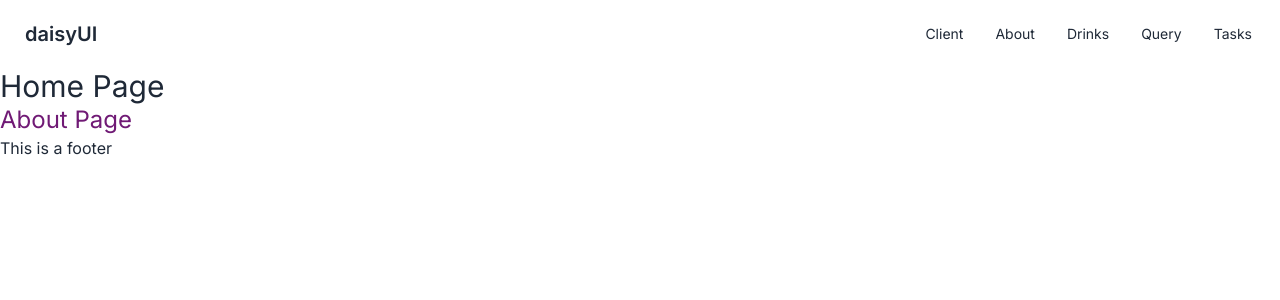
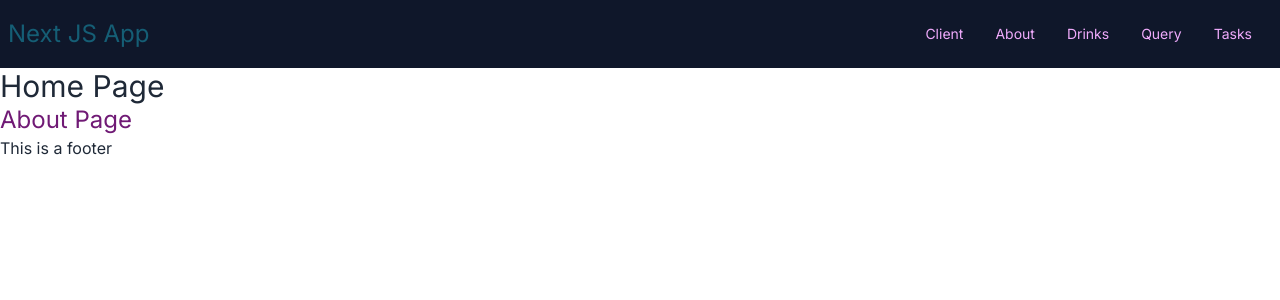
Before and after one commit to aghildev/next-study, a Next.js app: page / in a window 1280 px wide. Shown: the top 300 px of the page. Built offline with nearby package versions, Linux system fonts and the light colour scheme.

Commit message:
style fixes in navbar

```diff
--- a/components/Navbar.jsx
+++ b/components/Navbar.jsx
@@ -9,16 +9,20 @@ const Navbar = () => {
     { href: "/tasks", label: "Tasks" },
   ];
   return (
-    <div className="navbar bg-base-100">
+    <div className="navbar bg-base-100 bg-slate-900">
       <div className="flex-1">
-        <a className="btn btn-ghost text-xl">daisyUI</a>
+        <Link href="/" className="text-2xl text-cyan-800">
+          Next JS App
+        </Link>
       </div>
       <div className="flex-none">
         <ul className="menu menu-horizontal px-1">
           {links.map((link) => {
             return (
               <li>
-                <Link href={link.href}>{link.label}</Link>
+                <Link href={link.href} className="text-fuchsia-300">
+                  {link.label}
+                </Link>
               </li>
             );
           })}
```
